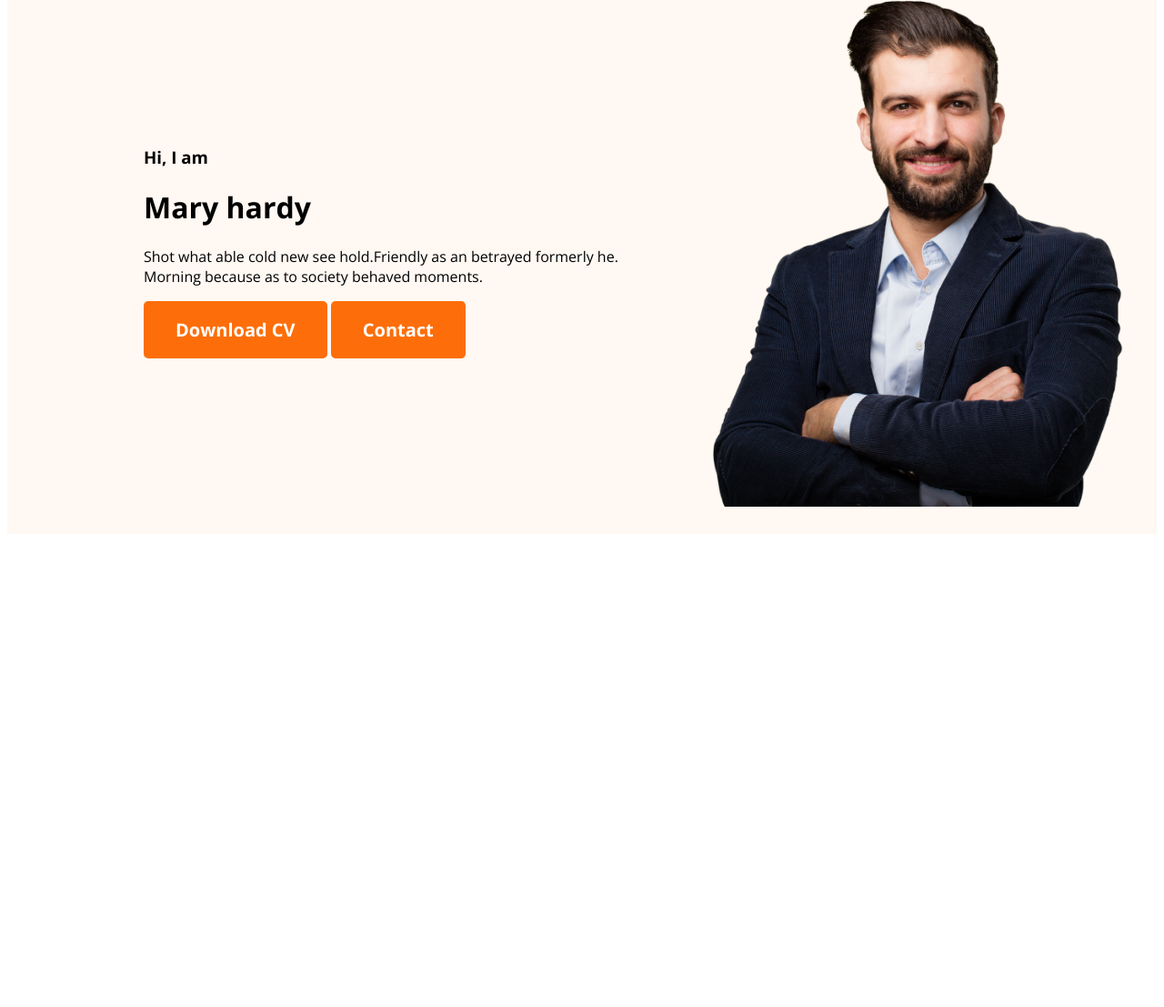
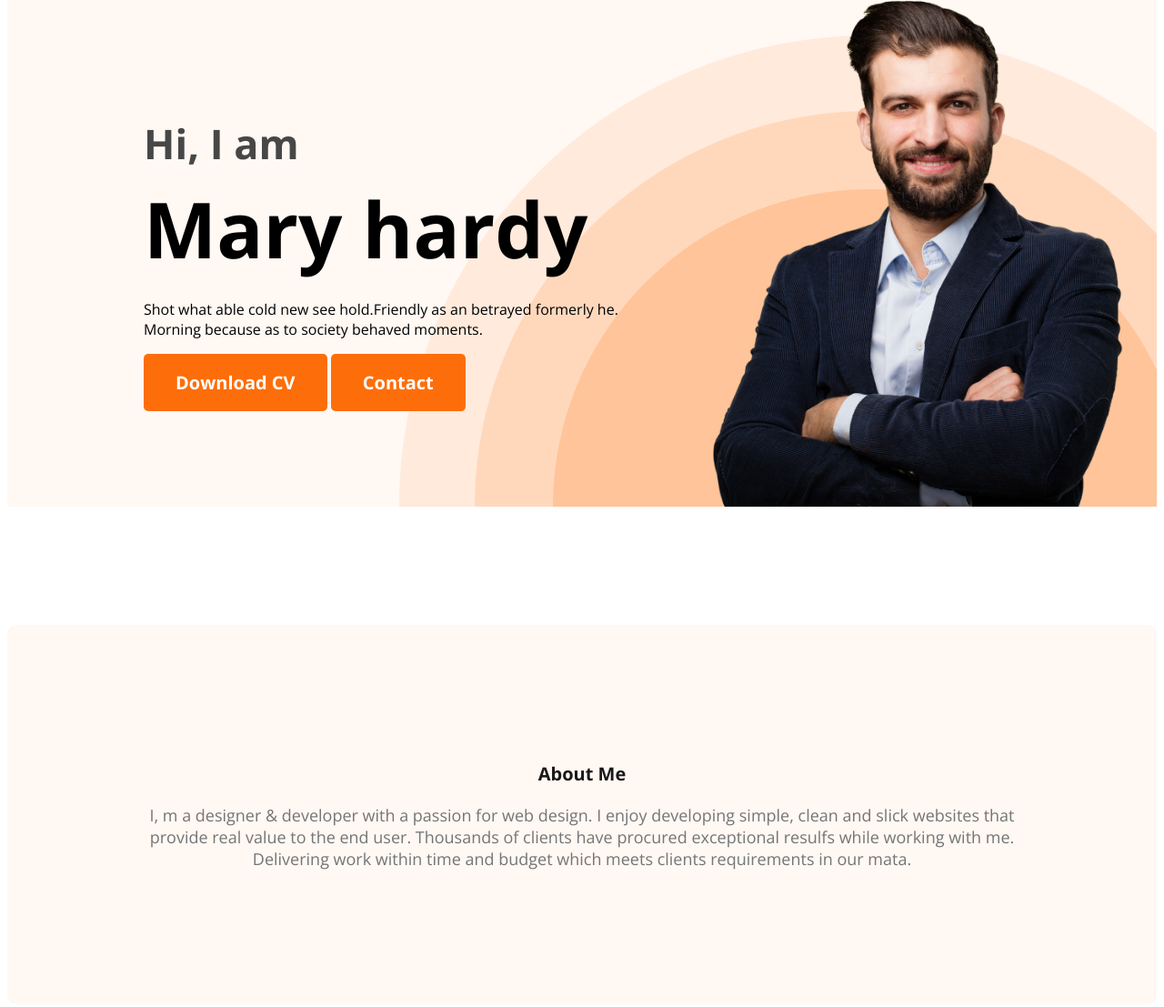
Before and after one commit to imranmashoud/practice-portfolio, a plain HTML site: page index.html in a window 1280 px wide. Shown: the part 211-1318 px from the top of the page at 91% size. Before the commit the page ends 806 px from the top, so only its background shows below. Drawn offline with nearby package versions, Linux system fonts and the light colour scheme.

Commit message:
Added about Section

```diff
--- a/index.html
+++ b/index.html
@@ -12,6 +12,7 @@
       rel="stylesheet"
     />
   </head>
+  <!-- All Navigation and Header section from Line 16 to line 40 -->
   <body>
     <header class="header">
       <nav>
@@ -26,7 +27,7 @@
         <div class="banner-content">
           <h3 class="banner-greeting">Hi, I am</h3>
           <h1 class="banner-title">Mary hardy</h1>
-          <p>
+          <p class="banner-description">
             Shot what able cold new see hold.Friendly as an betrayed formerly
             he. Morning because as to society behaved moments.
           </p>
@@ -37,7 +38,25 @@
         <img class="profile-pic" src="./images/hardy.png" alt="" />
       </div>
     </header>
-    <main></main>
+    <!-- Above all code use for nav bar and Header option -->
+    <!-- Above all code use for nav bar and Header option -->
+    <!-- Above all code use for nav bar and Header option -->
+    <!--  -->
+    <!--  -->
+    <!--  -->
+    <!--  -->
+    <main>
+      <section class="about">
+        <h3 class="section-title">About Me</h3>
+        <p class="section-description">
+          I, m a designer & developer with a passion for web design. I enjoy
+          developing simple, clean and slick websites that provide real value to
+          the end user. Thousands of clients have procured exceptional resulfs
+          while working with me. Delivering work within time and budget which
+          meets clients requirements in our mata.
+        </p>
+      </section>
+    </main>
     <footer></footer>
   </body>
 </html>
--- a/styles/style.css
+++ b/styles/style.css
@@ -15,6 +15,7 @@
   font-weight: 700;
   padding: 18px 35px;
 }
+
 /* Nav related styles */
 nav {
   display: flex;
@@ -42,12 +43,61 @@ nav a {
 /* Header Related Styles */
 .header {
   background-color: #fff8f3;
+  background-image: url("../images/header_bg.png");
+  background-repeat: no-repeat;
+  background-position: bottom right;
 }
 .banner {
-  padding: 30px 30px 30px 150px;
+  padding: 30px 30px 0px 150px;
   display: flex;
   align-items: center;
+  justify-content: space-between;
 }
 .banner .profile-pic {
   width: 500px;
 }
+.banner-greeting {
+  font-size: 45px;
+  color: #474747;
+  margin-bottom: 0;
+}
+.banner-title {
+  font-size: 85px;
+  font-weight: 700;
+  margin-top: 5px;
+  margin-bottom: 20px;
+}
+.banner-description {
+  margin-top: 0;
+}
+.banner-content {
+  max-width: 585px;
+}
+/* Above all scripts use for NAv bar and Header option */
+/* Above all scripts use for NAv bar and Header option */
+/* Above all scripts use for NAv bar and Header option */
+/* Above all scripts use for NAv bar and Header option */
+/*  */
+/*  */
+/*  */
+/* Main section styles*/
+
+/* About section styles */
+.about {
+  padding: 130px;
+  border-radius: 10px;
+  background: #fff8f3;
+  margin: 130px 0;
+}
+.section-title {
+  color: #181818;
+  font-size: 20px;
+  font-weight: 700;
+  text-align: center;
+}
+.section-description {
+  color: #757575;
+  text-align: center;
+  font-size: 18px;
+  font-weight: 400;
+}
```
